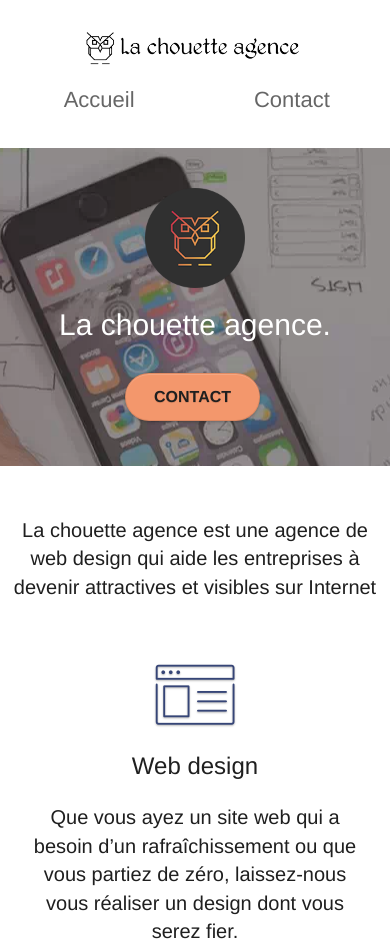
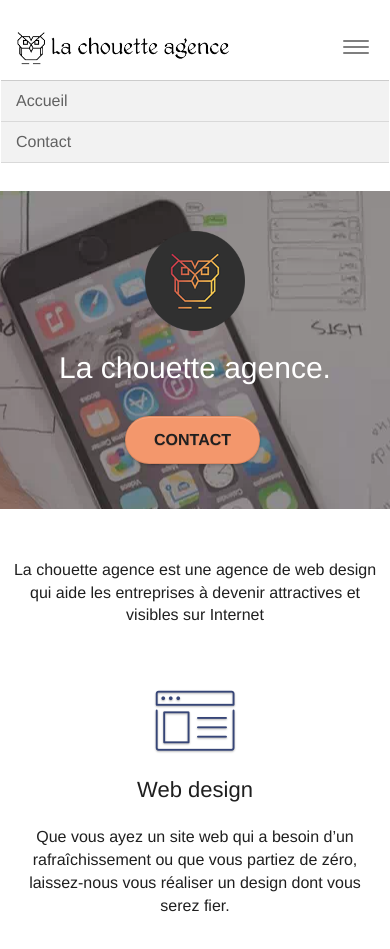
Before and after one commit to Warick27/lca_test, a plain HTML site: page index.html in a window 390 px wide. Shown: the top 949 px of the page. Drawn offline with Linux system fonts and the light colour scheme.

Commit message:
Rétablissement du menu en mobile

```diff
--- a/index.html
+++ b/index.html
@@ -13,26 +13,11 @@
 	<link rel="stylesheet" type="text/css" href="css/font-awesome.css">
 	<link rel="stylesheet" type="text/css" href="css/et-line.css">
 
-	<!-- <link rel="stylesheet" type="text/css" href="css/bootstrap.css">
-	<link rel="stylesheet" type="text/css" href="style.css">
-	<link rel="stylesheet" type="text/css" href="css/font-awesome.css">
-	<link rel="stylesheet" type="text/css" href="css/et-line.css"> !-->
-
-
-
-	<!-- <script src="./js/gmaps.js"></script> !-->
-
     <title>La chouette agence</title>
-
-
-<!-- Analytics -->
-
-<!-- Analytics END -->
 
 </head>
 <body>
 <!-- Principal conteneur -->
-<div class="page-container">
 
 <!-- bloc-0 -->
 <div class="bloc bgc-white l-bloc " id="bloc-0">
@@ -40,20 +25,16 @@
 
 		<nav class="navbar row">
 			<div class="navbar-header">
-				<!-- <div class="keywords" style="color:#cccccc;font-size:1px;">Agence web à Lyon, stratégie web, web design, illustrations, design de site web, site web, web, internet, site internet, site</div> -->
 				<a class="navbar-brand" href="index.html"><img src="img/la-chouette-agence.png" alt="Logo de la chouette agence" title="La chouette agence" height="40" /></a>
-				<!-- <div class="keywords" style="color:#cccccc;font-size:1px;">Agence web à Lyon, stratégie web, web design, illustrations, design de site web, site web, web, internet, site internet, site</div> -->
-				<!--<button id="nav-toggle" type="button" class="ui-navbar-toggle navbar-toggle" data-toggle="collapse" data-target=".navbar-1">
-					<span class="sr-only">Toggle navigation</span><span class="icon-bar"></span><span class="icon-bar"></span><span class="icon-bar"></span>
-				</button> -->
+				<button id="nav-toggle" type="button" class="ui-navbar-toggle navbar-toggle" data-toggle="collapse" data-target=".navbar-1">
+					<span class="sr-only"></span><span class="icon-bar"></span><span class="icon-bar"></span><span class="icon-bar"></span>
+				</button>
 			</div>
 			<div class="navbar-collapse navbar-1 special-dropdown-nav">
-				<ul class="site-navigation nav navbar-nav mobile">
+				<ul class="site-navigation nav navbar-nav">
 					<li>
 						<a href="index.html">Accueil</a>
 					</li>
-					<!-- <li>
-					</li> -->
 					<li>
 						<a href="page2.html">Contact</a>
 					</li>
@@ -88,7 +69,6 @@
 		<div class="row">
 			<div class="col-sm-12 text-center">
 				<p class="citation">La chouette agence est une agence de web design qui aide les entreprises à devenir attractives et visibles sur Internet</p>
-				<!-- <img alt="agence web, agence web Lyon, web design Lyon, stratégie web" src="img/title.png" /> -->
 			</div>
 		</div>
 		<div class="row voffset-lg med-width-whitespace">
@@ -108,7 +88,7 @@
 					<span class="et-icon-presentation sm-shadow icon-dark-slate-blue icons icon-lg"></span>
 				</div>
 				<h2 class="mg-md text-center">
-					<!-- &nbsp; -->Stratégie
+					Stratégie
 				</h2>
 				<p class="text-center ">
 					Plutôt que de suggérer des designs à la mode, nous travaillerons avec vous pour comprendre vos objectifs commerciaux afin de vous proposer le meilleur design possible.<br>
@@ -130,8 +110,6 @@
 			<div class="col-xs-12 col-md-8 col-md-offset-2 text-center">
 				<p class="quotation quotation-style">La chouette agence est une excellente agence web ! Les web designers ont réussi à capturer l'essence de notre entreprise et à l'intégrer à notre site. Cela nous a aidé à doubler nos ventes en ligne à lyon.3</p>
 				<p class="quotation quotation-style">Maxime Guibard, PDG de A vos fourchettes</p>
-				<!-- <img alt="agence web, agence web Lyon, web design Lyon, stratégie web" src="img/citation.png" /> -->
-
 			</div>
 		</div>
 	</div>
@@ -162,7 +140,6 @@
 			<div class="col-sm-12 text-center">
 				<p class="citation">Nous travaillons avec beaucoup de clients, voici nos réalisations.
 				</p>
-				<!-- <img alt="agence web, agence web Lyon, web design Lyon, stratégie web" src="img/title2.png" /> -->
 			</div>
 		</div>
 		<div class="row tight-width-whitespace portfolio-row">
@@ -235,66 +212,25 @@
 				<div class="row row-no-gutters social network">
 					<div class="col-sm-3">
 						<div class="text-center">
-							<a class="social" href="www.twitter.com" title="Twitter"><span class="fa fa-twitter icon-md" alt="Twitter"></span></a>
+							<a class="social" href="www.twitter.com" title="Twitter"><span class="fa fa-twitter icon-md"></span></a>
 						</div>
 					</div>
 					<div class="col-sm-3">
 						<div class="text-center">
-							<a class="social" href="www.facebook.com" title="Facebook"><span class="fa fa-facebook icon-md" alt="Facebook"></span></a>
+							<a class="social" href="www.facebook.com" title="Facebook"><span class="fa fa-facebook icon-md"></span></a>
 						</div>
 					</div>
 					<div class="col-sm-3">
 						<div class="text-center">
-							<a class="social" href="www.dribble.com" title="Dribble"><span class="fa fa-dribbble icon-md" alt="Dribble"></span></a>
+							<a class="social" href="www.dribble.com" title="Dribble"><span class="fa fa-dribbble icon-md"></span></a>
 						</div>
 					</div>
 					<div class="col-sm-3">
 						<div class="text-center">
-							<a class="social" href="www.instagram.com" title="Instagram"><span class="fa fa-instagram icon-md" alt="Instagram"></span></a>
+							<a class="social" href="www.instagram.com" title="Instagram"><span class="fa fa-instagram icon-md"></span></a>
 						</div>
 					</div>
 			</div>
-					 <!-- <div class="keywords" style="color:#F3976C;">Agence web à Lyon, stratégie web, web design, illustrations, design de site web, site web, web, internet, site internet, site</div>
-				</div> !-->
-				<!-- <div class="row">
-					<div class="col-sm-4">
-						Partenaires
-							<ul>
-								<li><a href="voiture.com">voiture.com</a></li>
-								<li><a href="pizza.com">pizza.com</a></li>
-								<li><a href="matoiture.com">matoiture.com</a></li>
-								<li><a href="immobilierseo.com">immobilierseo.com</a></li>
-							</ul>
-					</div>
-					<div class="col-sm-4">
-						Annuaires liste 1
-						<ul>
-							<li><a href="annuaireagence.com">annuaireagence.com</a></li>
-							<li><a href="annuaireseo.com">annuaireseo.com</a></li>
-							<li><a href="annuairemarketing.com">annuairemarketing.com</a></li>
-							<li><a href="123seoture.com">123seo.com</a></li>
-							<li><a href="123site.com">123site.com</a></li>
-							<li><a href="annuairewordpress.com">annuairewordpress.com</a></li>
-							<li><a href="listeagence.com">listeagence.com</a></li>
-							<li><a href="meilleuresagencesLyon.com">meilleuresagencesLyon.com</a></li>
-							<li><a href="listeseo.com">listeseo.com</a></li>
-						</ul>
-					</div>
-					<div class="col-sm-4">
-						Annuaires liste 2
-						<ul>
-							<li><a href="betterseo.com">betterseo.com</a></li>
-							<li><a href="ameliorerseo.com">ameliorerseo.com</a></li>
-							<li><a href="seojuicelien.com">seojuicelien.com</a></li>
-							<li><a href="meilleursliens.com">meilleursliens.com</a></li>
-							<li><a href="liensagogo.com">liensagogo.com</a></li>
-							<li><a href="backlink.com">backlink.com</a></li>
-							<li><a href="linkjuiceannuaire.com">linkjuiceannuaire.com</a></li>
-							<li><a href="remontersurgoogle.com">remontersurgoogle.com</a></li>
-							<li><a href="vraiseofiable.com">vraiseofiable.com</a></li>
-						</ul>
-					</div>
-				</div> !-->
 			</div>
 		</div>
 	</div>
--- a/style.css
+++ b/style.css
@@ -10,7 +10,7 @@ body {
 a,
 button {
   transition: all 0.3s ease-in-out;
-  outline: none /* !important */;
+  outline: none  !important;
 }
 
 a:hover {
@@ -167,9 +167,9 @@ a:hover {
   color: rgba(0, 0, 0, 1);
 }
 
-/* .l-bloc .navbar-toggle .icon-bar {
+ .l-bloc .navbar-toggle .icon-bar {
   color: rgba(0, 0, 0, 0.6);
-} */
+}
 
 .voffset {
   margin-top: 30px;
@@ -227,7 +227,7 @@ a:hover {
   font-size: 16px;
 }
 
-/* .navbar-nav .open .dropdown-menu > li > a {
+ .navbar-nav .open .dropdown-menu > li > a {
   text-align: inherit;
 }
 
@@ -250,7 +250,7 @@ a:hover {
   width: 26px;
 }
 
-.nav-invert .navbar .nav {
+ .nav-invert .navbar .nav {
   float: left;
 }
 
@@ -259,7 +259,7 @@ a:hover {
   float: right;
   position: relative;
   z-index: 2;
-} */
+}
 
 @media (min-width: 768px) {
   .site-navigation {
@@ -269,17 +269,17 @@ a:hover {
     transform: translate(0, -50%);
     -webkit-transform: translateY(-50%);
   }
-  /* .nav > li .dropdown-menu a,
+ .nav > li .dropdown-menu a,
   .nav > li .dropdown-menu a:hover {
     color: #484848;
   }
   .nav-invert .site-navigation {
     left: 0;
     right: 0;
-  } */
+  }
 }
 
-/* .nav > li > .dropdown a {
+ .nav > li > .dropdown a {
   background: none  !important ;
   display: block;
   padding: 14px 15px;
@@ -305,7 +305,7 @@ a:hover {
   border-bottom-color: transparent;
   margin: 6px -5px 0 0 !important ;
   float: right;
-} */
+}
 
 .mg-md {
   margin-top: 10px;
@@ -326,11 +326,11 @@ a:hover {
 .btn-d:focus {
   color: #fff;
   background: rgba(0, 0, 0, 0.3);
-}
+} */
 
 button {
   outline: none  !important ;
-} */
+}
 
 .btn-rd {
   border-radius: 40px;
@@ -356,7 +356,7 @@ button {
   text-shadow: 0 1px 2px rgba(0, 0, 0, 0.3);
 }
 
-/* .form-control {
+ .form-control {
   border-color: rgba(0, 0, 0, 0.1);
   box-shadow: none;
 }
@@ -379,7 +379,7 @@ button {
 .showScrollTop {
   font-size: 14px;
   opacity: 1;
-} */
+}
 
 a[data-lightbox] {
   position: relative;
@@ -510,7 +510,7 @@ label {
 .quotation {
   font-size: 1.4em;
 }
-.quotation-style{
+.quotation-style {
   font-style: italic;
 }
 .container {
@@ -555,7 +555,7 @@ h2 {
 }
 
 h3 {
-  font-size: 15px;
+  font-size: 18px;
   text-transform: uppercase;
   font-weight: 700;
   color: #333333 /* !important */;
@@ -668,13 +668,13 @@ h1 {
   }
 }
 
-@media only screen and (min-device-width: 768px) and (max-device-width: 1024px) and (orientation: landscape) {
+@media only screen and (min-width: 768px) and (max-width: 1024px) and (orientation: landscape) {
   .b-parallax {
     background-attachment: scroll;
   }
 }
 
-@media only screen and (min-device-width: 1024px) and (max-device-width: 1366px) and (-webkit-min-device-pixel-ratio: 1.5) {
+@media only screen and (min-width: 1024px) and (max-width: 1366px) and (-webkit-min-device-pixel-ratio: 1.5) {
   .b-parallax {
     background-attachment: scroll;
   }
@@ -692,8 +692,8 @@ h1 {
     position: relative;
   }
   .bloc {
-    padding-left: constant(safe-area-inset-left);
-    padding-right: constant(safe-area-inset-right);
+    padding-left: 20px;
+    padding-right: 20px;
   }
   .bloc-group,
   .bloc-group .bloc {
@@ -702,20 +702,12 @@ h1 {
   }
   .bloc-fill-screen .fill-bloc-top-edge {
     padding: 0 20px;
-    padding-left: constant(safe-area-inset-left);
-    padding-right: constant(safe-area-inset-right);
+    padding-left: 20px;
+    padding-right: 20px;
   }
 }
 
 @media (max-width: 767px) {
-  .mobile {
-    display: flex;
-    flex-direction: row;
-    justify-content: center;
-  }
-  .mobile a {
-    text-align: center;
-  }
   .page-container {
     overflow-x: hidden;
     position: relative;
@@ -727,22 +719,20 @@ h1 {
     padding-left: 10px /* !important */;
     padding-right: 10px /* !important */;
   }
+
   h2 {
-    font-size: 30px;
-  }
-  h2 {
-    font-size: 24px;
+    font-size: 22px;
   }
   p {
-    font-size: 20px;
+    font-size: 16px;
   }
   .b-parallax {
     background-attachment: scroll;
   }
   .navbar .nav {
     padding-top: 0;
-    /* border-top: 1px solid rgba(0, 0, 0, 0.2); */
-    float: none /* !important */;
+     border-top: 1px solid rgba(0, 0, 0, 0.2);
+    float: none  !important ;
   }
   .navbar.row {
     margin-left: 0;
@@ -756,12 +746,11 @@ h1 {
   }
   .nav > li {
     margin-top: 0;
-    /* border-bottom: 1px solid rgba(0, 0, 0, 0.1);
-    background: rgba(0, 0, 0, 0.05); */
-    text-align: left;
-    /* padding-left: 15px; */
-    font-size: 22px;
-    width: 46%;
+    border-bottom: 1px solid rgba(0, 0, 0, 0.1);
+    background: rgba(0, 0, 0, 0.05);
+     padding-left: 15px;
+    font-size: 16px;
+    width: 100%;
   }
 
   .nav > li:hover {
@@ -781,11 +770,7 @@ h1 {
     -webkit-box-shadow: none;
     box-shadow: none;
   }
-  .navbar-header {
-    display: flex;
-    flex-direction: row;
-    justify-content: center;
-  }
+
   .navbar-brand img {
     max-height: 40px;
     width: auto;
```
Also changed, not shown: page2.html (+11 -9 lines).
